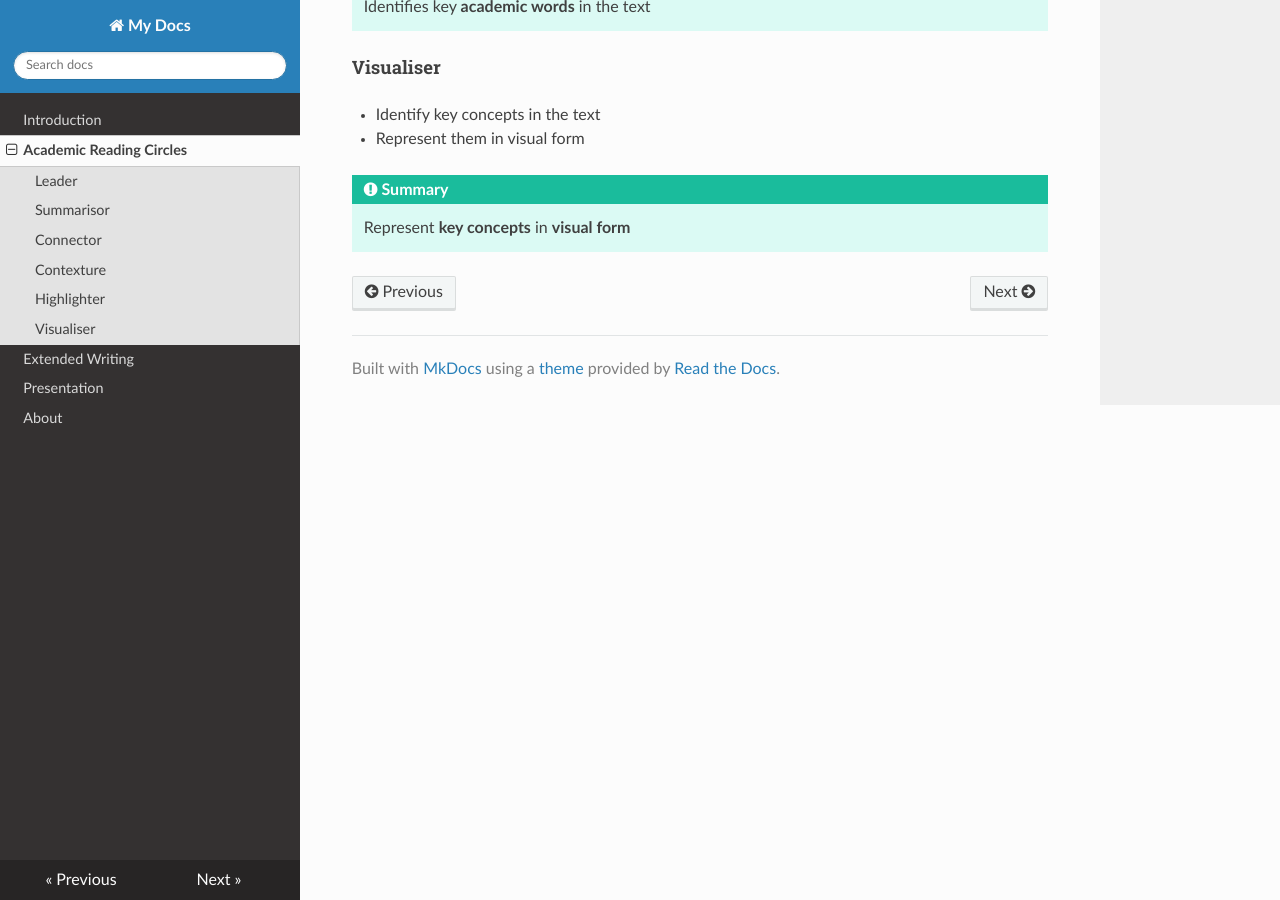
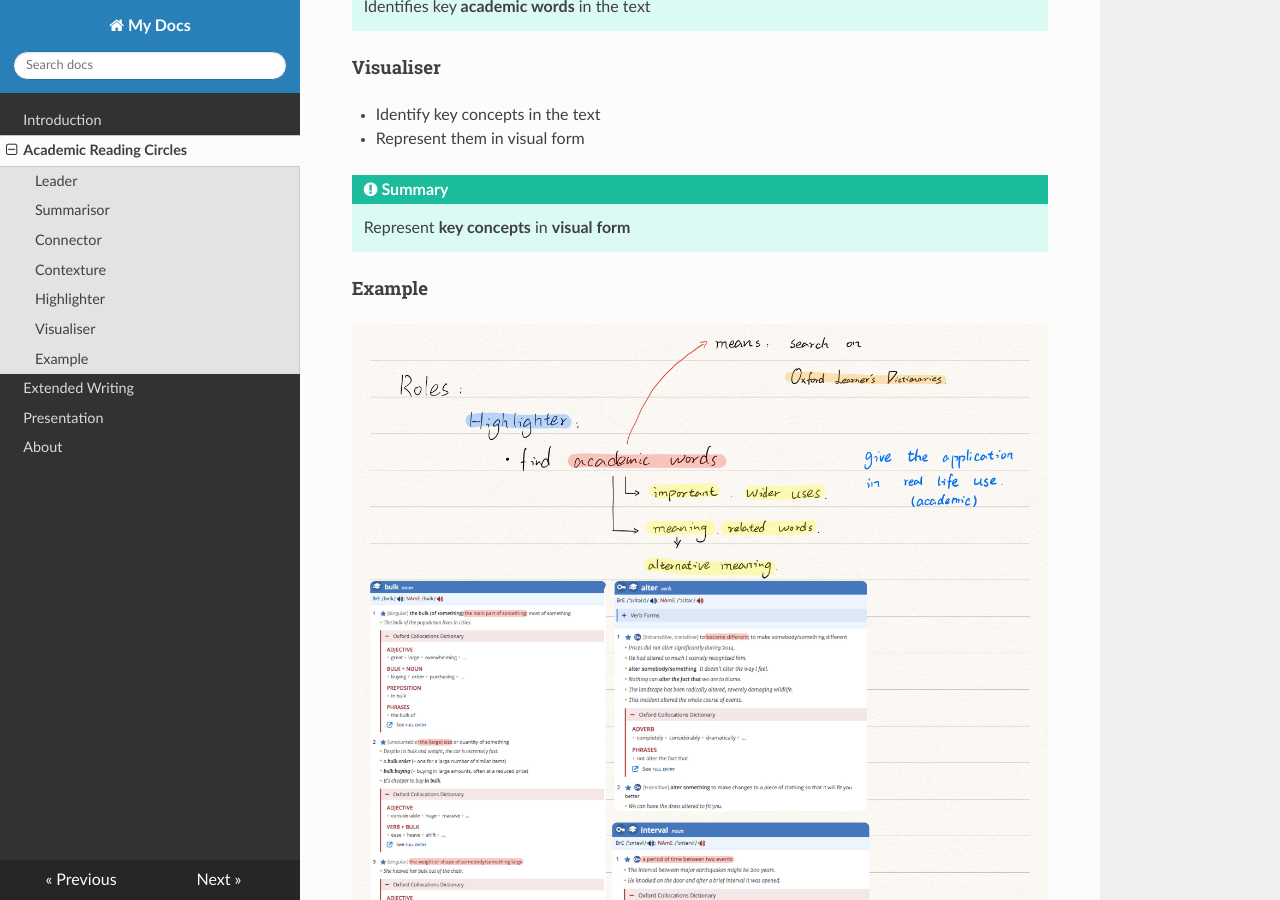
Before and after one commit to SilvesterHsu/ELTC-6Week, an MkDocs documentation site: the page built from docs/ARC.md, in a window 1280 px wide and 900 px high, scrolled down 1247 px. Built offline with MkDocs 1.6.1, drawn with Linux system fonts in a browser that asks for light colours; nearby versions of some CDN libraries.

Commit message:
Add examples of Academic Reading Circle

```diff
--- a/docs/ARC.md
+++ b/docs/ARC.md
@@ -49,3 +49,9 @@
 
 !!! tip "Summary"
     Represent **key concepts** in **visual form**
+
+## Example
+
+![Highlighter](assets/ARC_01.jpg)
+
+![Quote Miner](assets/ARC_02.jpg)
```
Also changed, not shown: docs/assets/ARC_01.jpg (added), docs/assets/ARC_02.jpg (added).
